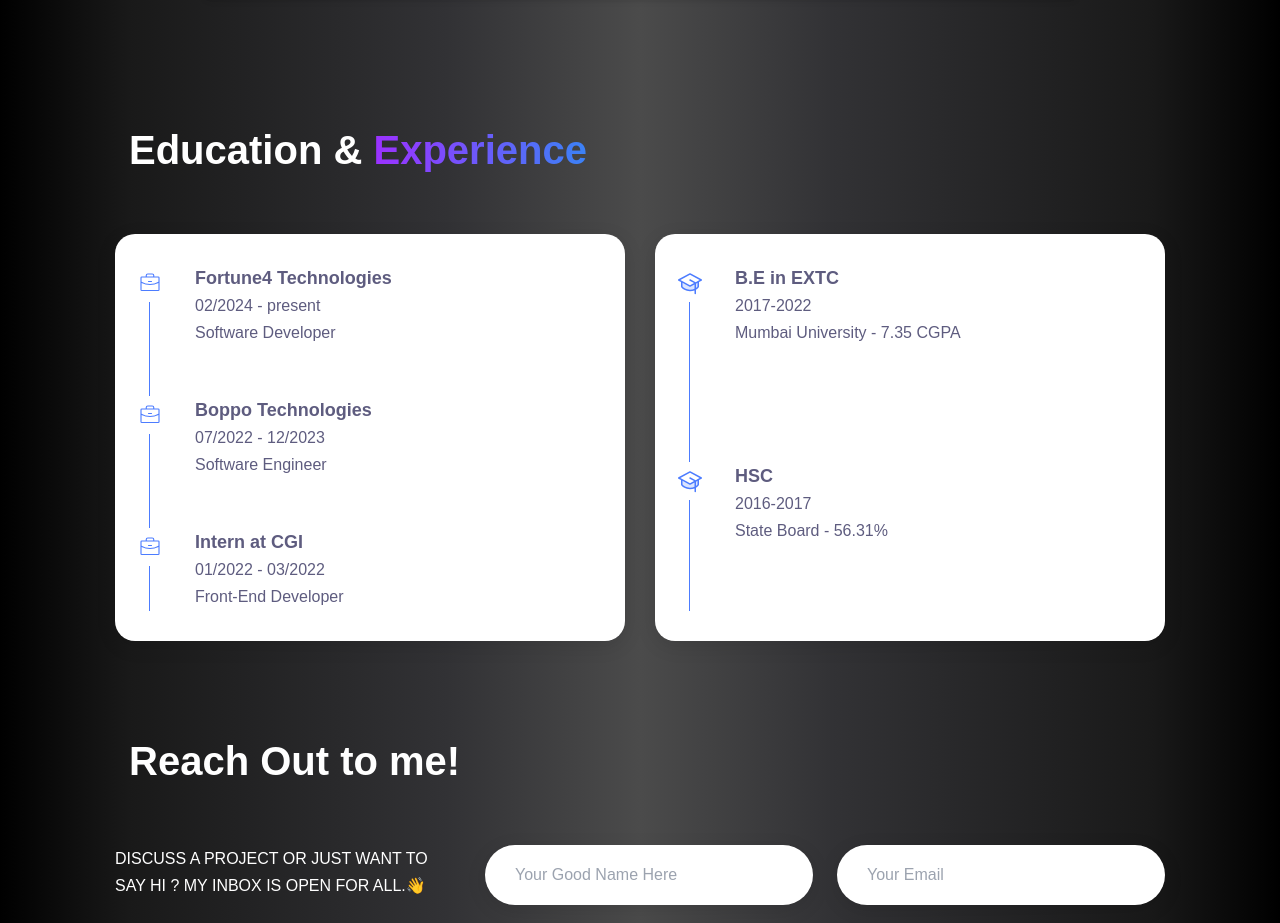
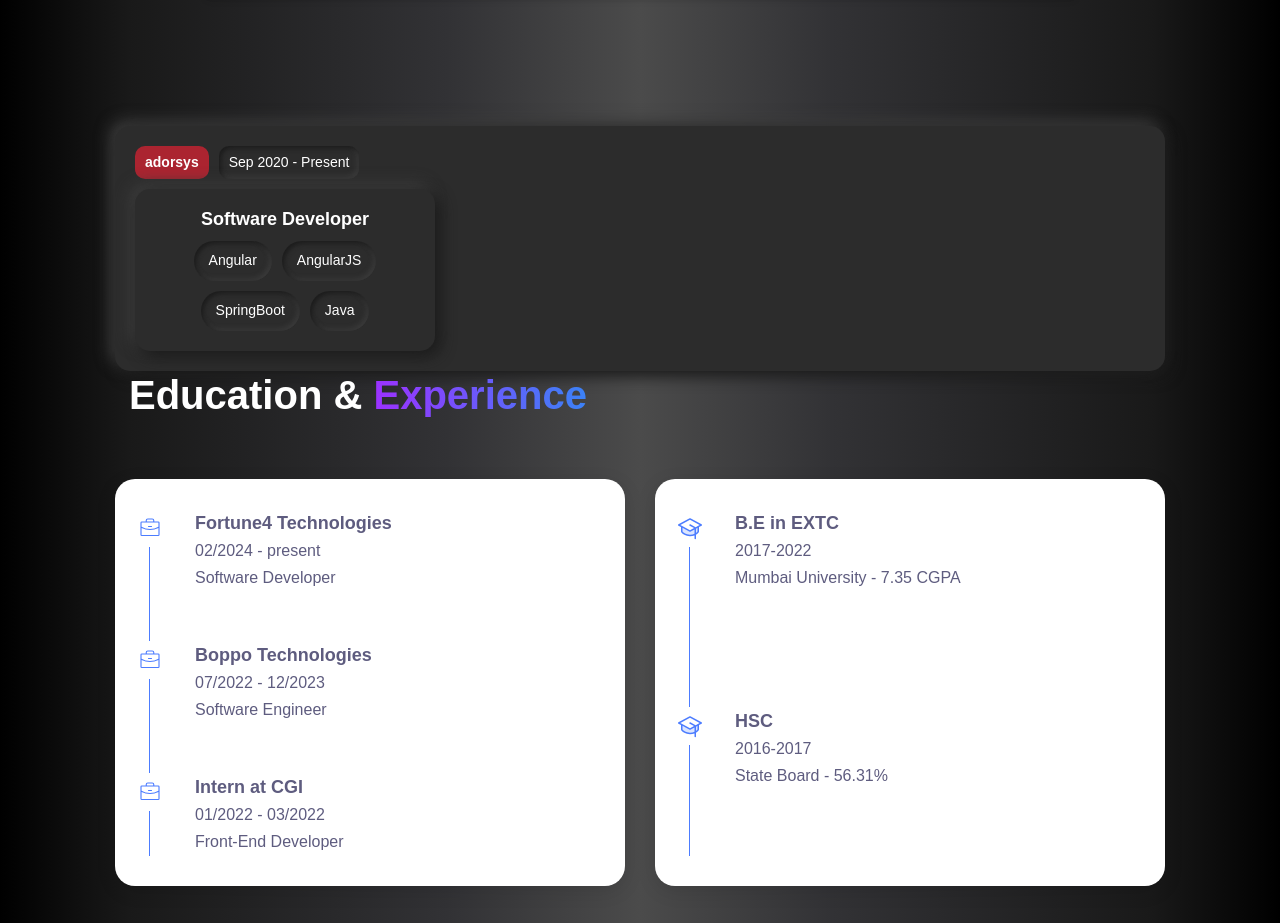
Before and after one commit to Suraj-Sangale/portfolio, a React (Create React App) app: page / in a window 1280 px wide. Shown: the part 1607-2530 px from the top of the page. Built offline with nearby package versions, Linux system fonts and the light colour scheme.

Commit message:
experince card demo

```diff
--- /dev/null
+++ b/src/components/Items/ExperienceCard.js
@@ -0,0 +1,29 @@
+import React from "react";
+
+const ExperienceCard = () => {
+  const skills = ["Angular", "AngularJS", "SpringBoot", "Java"];
+
+  return (
+    <div className="card-container">
+      <div className="company-info">
+        <span className="company-name">adorsys</span>
+        <span className="duration">Sep 2020 - Present</span>
+      </div>
+      <div className="card">
+        <h3 className="card-title">Software Developer</h3>
+        <div className="skills">
+          {skills.map((skill, index) => (
+            <span
+              className="skill"
+              key={index}
+            >
+              {skill}
+            </span>
+          ))}
+        </div>
+      </div>
+    </div>
+  );
+};
+
+export default ExperienceCard;
--- a/src/components/Work.js
+++ b/src/components/Work.js
@@ -3,6 +3,8 @@ import "../styles//Work.css";
 import Card from "./Card.js";
 import { EXPERIENCEDATA } from "./Data.js";
 import CustomTitle from "./Items/CustomTitle.js";
+import ExperienceCard from "./Items/ExperienceCard.js";
+import Timeline from "./Timeline.js";
 
 const Work = () => {
   const Data = EXPERIENCEDATA;
@@ -12,6 +14,9 @@ const Work = () => {
       className="Work container section"
       id="work"
     >
+      <ExperienceCard />
+      {/* <Timeline /> */}
+
       <div className="section__title text-white">
         <CustomTitle
           subheading=""
--- a/src/styles/Work.css
+++ b/src/styles/Work.css
@@ -1,7 +1,6 @@
 .Work__container {
-    grid-template-columns: repeat(2,1fr);
+  grid-template-columns: repeat(2, 1fr);
   column-gap: 1.875rem;
-
 }
 
 .timeline {
@@ -12,28 +11,24 @@
   box-shadow: var(--shadow);
 }
 
-.timeline__item{
+.timeline__item {
   position: relative;
   padding-left: 3.125rem;
   padding-bottom: 3.123rem;
 }
 
-.timeline__item:last-child
-{
+.timeline__item:last-child {
   padding-bottom: 0%;
 }
-/* line */
-.timeline__item::before{
-    content: '';
+.timeline__item::before {
+  content: "";
   width: 1px;
   height: 100%;
   background-color: var(--first-color);
   position: absolute;
-    left: .25rem;
+  left: 0.25rem;
   top: 0%;
-
 }
-
 
 .icon-graduation {
   height: 10px;
@@ -42,7 +37,7 @@
   color: blue;
   display: flex;
 }
-.icon{
+.icon {
   position: absolute;
   left: -0.4375rem;
   top: 0%;
@@ -59,7 +54,7 @@
 
 .timeline__title {
   font-size: var(--h3-font-size);
-    margin: 0.5rem 0 ;
+  margin: 0.5rem 0;
 }
 
 @media screen and (max-width: 1024) {
@@ -74,7 +69,6 @@
   }
 }
 
-
 @media screen and (max-width: 576px) {
   .Work__container {
     grid-template-columns: 1fr;
@@ -87,8 +81,7 @@
     padding-bottom: 1.875rem;
   }
 
-    .timeline__item::before
-    {
+  .timeline__item::before {
     left: 0%;
   }
 
@@ -100,13 +93,84 @@
   .timeline__text {
     text-align: justify;
   }
-
 }
 
 @media screen and (max-width: 576px) {
-
   .about__container {
     grid-template-columns: 320px;
   }
+}
 
+.card-container {
+  display: flex;
+  flex-direction: column;
+  gap: 10px;
+  align-items: flex-start;
+  background: #2c2c2c; /* Slightly lighter dark color for contrast */
+  padding: 20px;
+  border-radius: 15px;
+  box-shadow: 5px 5px 15px #1a1a1a, -5px -5px 15px #3e3e3e;
 }
+
+.company-info {
+  display: flex;
+  align-items: center;
+  gap: 10px;
+}
+
+.company-name {
+  background: #ab2430;
+  padding: 5px 10px;
+  color: white;
+  border-radius: 10px;
+  font-size: 14px;
+  font-weight: bold;
+}
+
+.duration {
+  background: #2c2c2c;
+  color: white;
+  padding: 5px 10px;
+  border-radius: 10px;
+  box-shadow: inset 2px 2px 5px #1a1a1a, inset -2px -2px 5px #3e3e3e;
+  font-size: 14px;
+}
+
+.card {
+  background: #2c2c2c;
+  padding: 20px;
+  border-radius: 15px;
+  box-shadow: 5px 5px 15px #1a1a1a, -5px -5px 15px #3e3e3e;
+  width: 300px;
+  text-align: center;
+}
+
+.card-title {
+  font-size: 18px;
+  color: #ffffff;
+  margin-bottom: 10px;
+}
+
+.skills {
+  display: flex;
+  justify-content: center;
+  flex-wrap: wrap;
+  gap: 10px;
+}
+
+.skill {
+  background: #2c2c2c;
+  padding: 8px 15px;
+  border-radius: 20px;
+  box-shadow: inset 2px 2px 5px #1a1a1a, inset -2px -2px 5px #3e3e3e;
+  color: #ffffff;
+  font-size: 14px;
+  text-align: center;
+  transition: 0.2s ease-in-out;
+}
+
+.skill:hover {
+  cursor: pointer;
+  transform: translateY(-3px);
+  box-shadow: 2px 2px 10px #1a1a1a, -2px -2px 10px #3e3e3e;
+}
```
Lines whose indentation alone changed are shown as unchanged.
